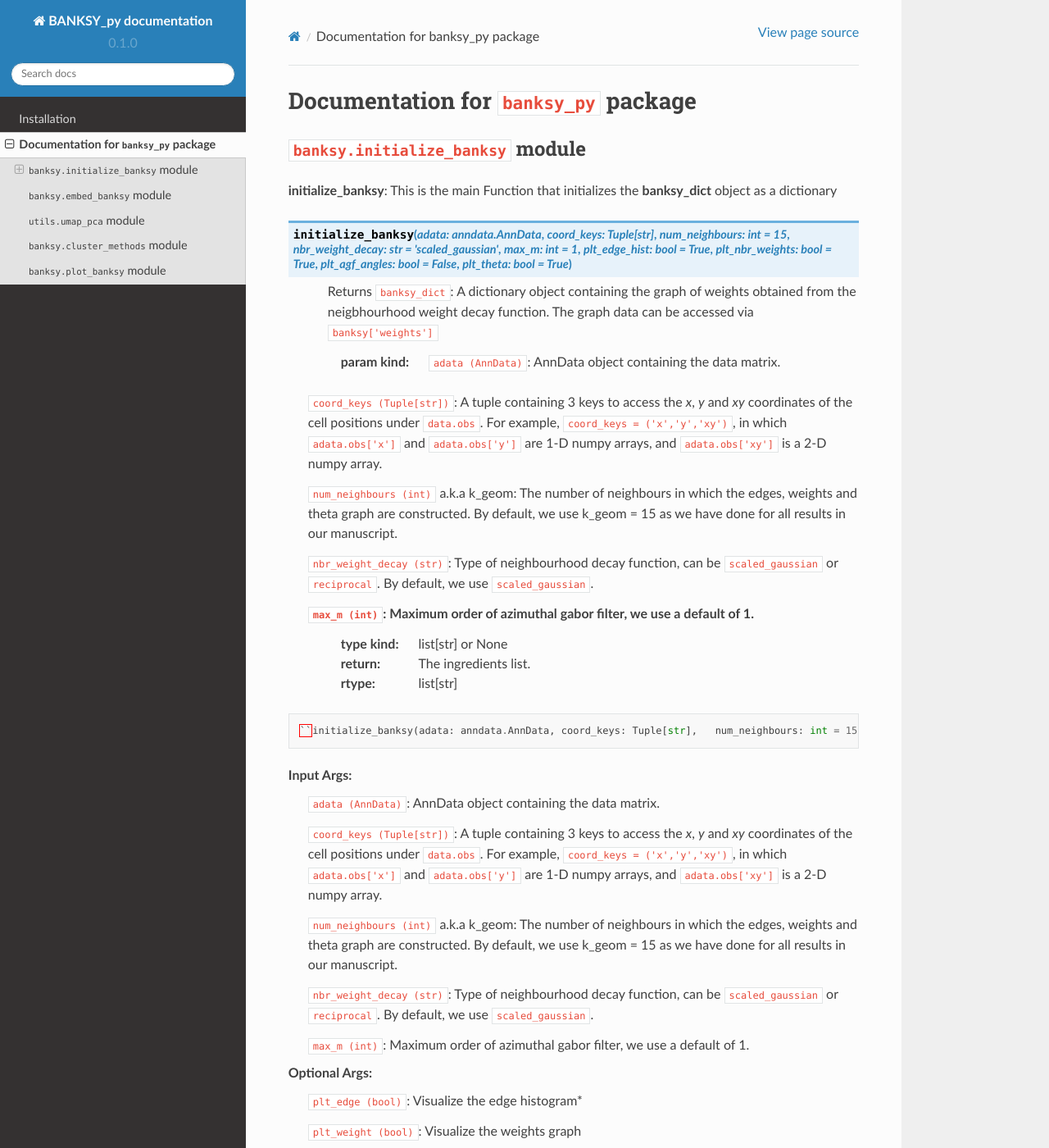
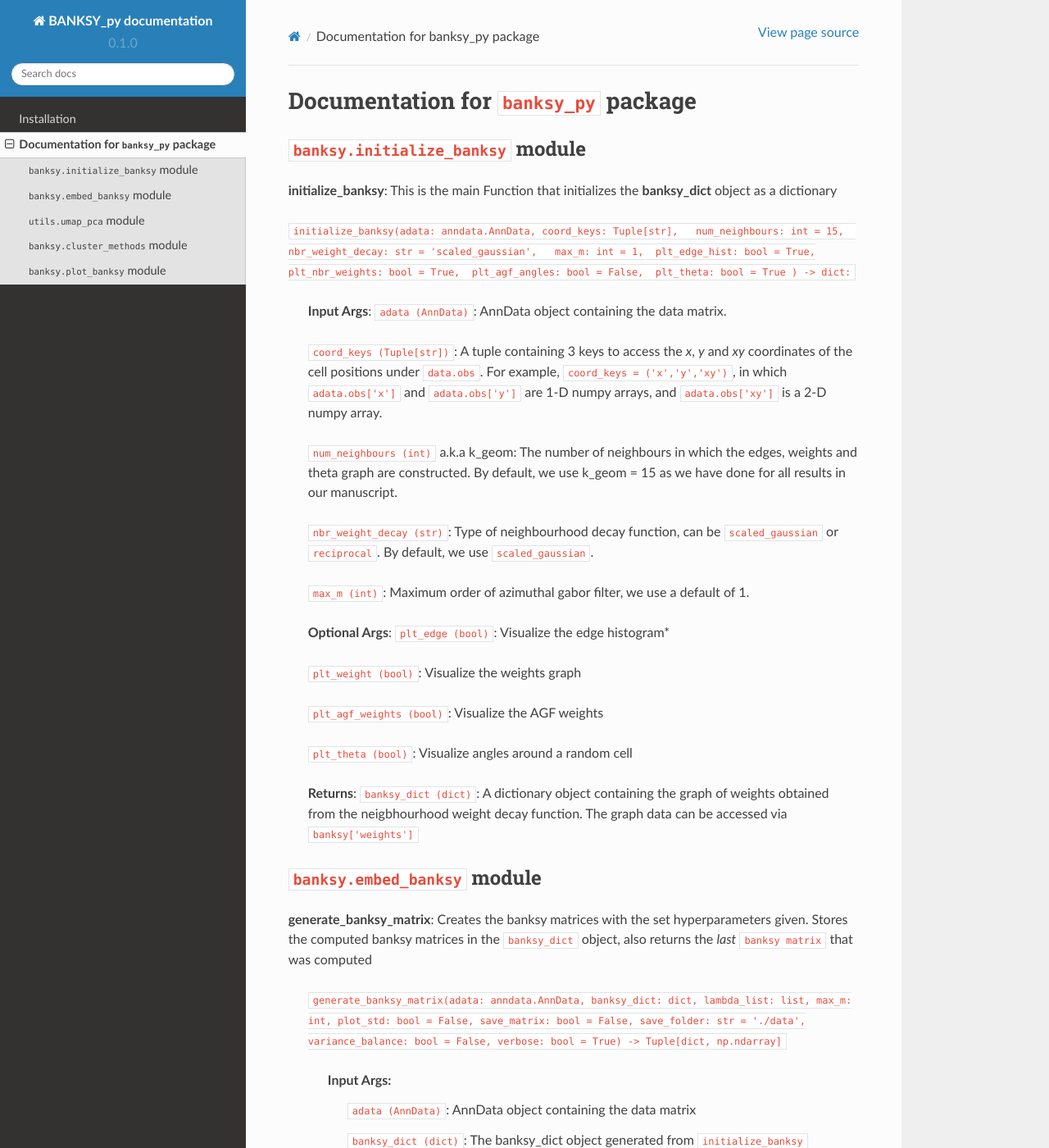
Before and after one commit to yifei-1021/read-the-docs, a Sphinx documentation site: the page built from docs/source/api.rst, in a window 1280 px wide and 1400 px high. Shown: the whole window at 82% size. Built offline with Sphinx 7.4.7 and the Read the Docs theme 2.0.0, drawn with Linux system fonts in a browser that asks for light colours; pages that are not in the unit, such as notebooks, are missing from menus.

Commit message:
Update api.rst

```diff
--- a/docs/source/api.rst
+++ b/docs/source/api.rst
@@ -5,50 +5,32 @@ Documentation for ``banksy_py`` package
 -------
 **initialize_banksy**: This is the main Function that initializes the **banksy_dict** object as a dictionary
 
-.. py:function:: initialize_banksy(adata: anndata.AnnData, coord_keys: Tuple[str],   num_neighbours: int = 15,   nbr_weight_decay: str = 'scaled_gaussian',   max_m: int = 1,  plt_edge_hist: bool = True, plt_nbr_weights: bool = True,  plt_agf_angles: bool = False,  plt_theta: bool = True )
-
-   Returns ``banksy_dict``: A dictionary object containing the graph of weights obtained from the neigbhourhood weight decay function. The graph data can be accessed via ``banksy['weights']``
-
-   :param kind:   ``adata (AnnData)``: AnnData object containing the data matrix.
-
-  ``coord_keys (Tuple[str])``: A tuple containing 3 keys to access the `x`, `y` and `xy` coordinates of the cell positions under ``data.obs``. For example, ``coord_keys = ('x','y','xy')``, in which ``adata.obs['x']`` and ``adata.obs['y']`` are 1-D numpy arrays, and ``adata.obs['xy']`` is a 2-D numpy array.
-
-  ``num_neighbours (int)`` a.k.a k_geom: The number of neighbours in which the edges, weights and theta graph are constructed. By default, we use k_geom = 15 as we have done for all results in our manuscript.
-
-  ``nbr_weight_decay (str)``: Type of neighbourhood decay function, can be ``scaled_gaussian`` or ``reciprocal``. By default, we use ``scaled_gaussian``.
-
-  ``max_m (int)``: Maximum order of azimuthal gabor filter, we use a default of 1.
-   :type kind: list[str] or None
-   :return: The ingredients list.
-   :rtype: list[str]
-.. code-block:: python
-
-   ``initialize_banksy(adata: anndata.AnnData, coord_keys: Tuple[str],   num_neighbours: int = 15,   nbr_weight_decay: str = 'scaled_gaussian',   max_m: int = 1,  plt_edge_hist: bool = True, plt_nbr_weights: bool = True,  plt_agf_angles: bool = False,  plt_theta: bool = True ) -> dict:``
+``initialize_banksy(adata: anndata.AnnData, coord_keys: Tuple[str],   num_neighbours: int = 15,   nbr_weight_decay: str = 'scaled_gaussian',   max_m: int = 1,  plt_edge_hist: bool = True, plt_nbr_weights: bool = True,  plt_agf_angles: bool = False,  plt_theta: bool = True ) -> dict:``
 
 
-**Input Args**:
-  ``adata (AnnData)``: AnnData object containing the data matrix.
+   **Input Args**:
+   ``adata (AnnData)``: AnnData object containing the data matrix.
 
-  ``coord_keys (Tuple[str])``: A tuple containing 3 keys to access the `x`, `y` and `xy` coordinates of the cell positions under ``data.obs``. For example, ``coord_keys = ('x','y','xy')``, in which ``adata.obs['x']`` and ``adata.obs['y']`` are 1-D numpy arrays, and ``adata.obs['xy']`` is a 2-D numpy array.
+   ``coord_keys (Tuple[str])``: A tuple containing 3 keys to access the `x`, `y` and `xy` coordinates of the cell positions under ``data.obs``. For example, ``coord_keys = ('x','y','xy')``, in which ``adata.obs['x']`` and ``adata.obs['y']`` are 1-D numpy arrays, and ``adata.obs['xy']`` is a 2-D numpy array.
 
-  ``num_neighbours (int)`` a.k.a k_geom: The number of neighbours in which the edges, weights and theta graph are constructed. By default, we use k_geom = 15 as we have done for all results in our manuscript.
+   ``num_neighbours (int)`` a.k.a k_geom: The number of neighbours in which the edges, weights and theta graph are constructed. By default, we use k_geom = 15 as we have done for all results in our manuscript.
 
-  ``nbr_weight_decay (str)``: Type of neighbourhood decay function, can be ``scaled_gaussian`` or ``reciprocal``. By default, we use ``scaled_gaussian``.
+   ``nbr_weight_decay (str)``: Type of neighbourhood decay function, can be ``scaled_gaussian`` or ``reciprocal``. By default, we use ``scaled_gaussian``.
 
-  ``max_m (int)``: Maximum order of azimuthal gabor filter, we use a default of 1.
+   ``max_m (int)``: Maximum order of azimuthal gabor filter, we use a default of 1.
 
 
-**Optional Args**:
-  ``plt_edge (bool)``: Visualize the edge histogram*
+   **Optional Args**:
+   ``plt_edge (bool)``: Visualize the edge histogram*
 
-  ``plt_weight (bool)``: Visualize the weights graph
+   ``plt_weight (bool)``: Visualize the weights graph
 
-  ``plt_agf_weights (bool)``: Visualize the AGF weights
+   ``plt_agf_weights (bool)``: Visualize the AGF weights
 
-  ``plt_theta (bool)``: Visualize angles around a random cell
+   ``plt_theta (bool)``: Visualize angles around a random cell
 
-**Returns**:
-  ``banksy_dict (dict)``: A dictionary object containing the graph of weights obtained from the neigbhourhood weight decay function. The graph data can be accessed via ``banksy['weights']``
+   **Returns**:
+   ``banksy_dict (dict)``: A dictionary object containing the graph of weights obtained from the neigbhourhood weight decay function. The graph data can be accessed via ``banksy['weights']``
 
 
 ``banksy.embed_banksy`` module
```
